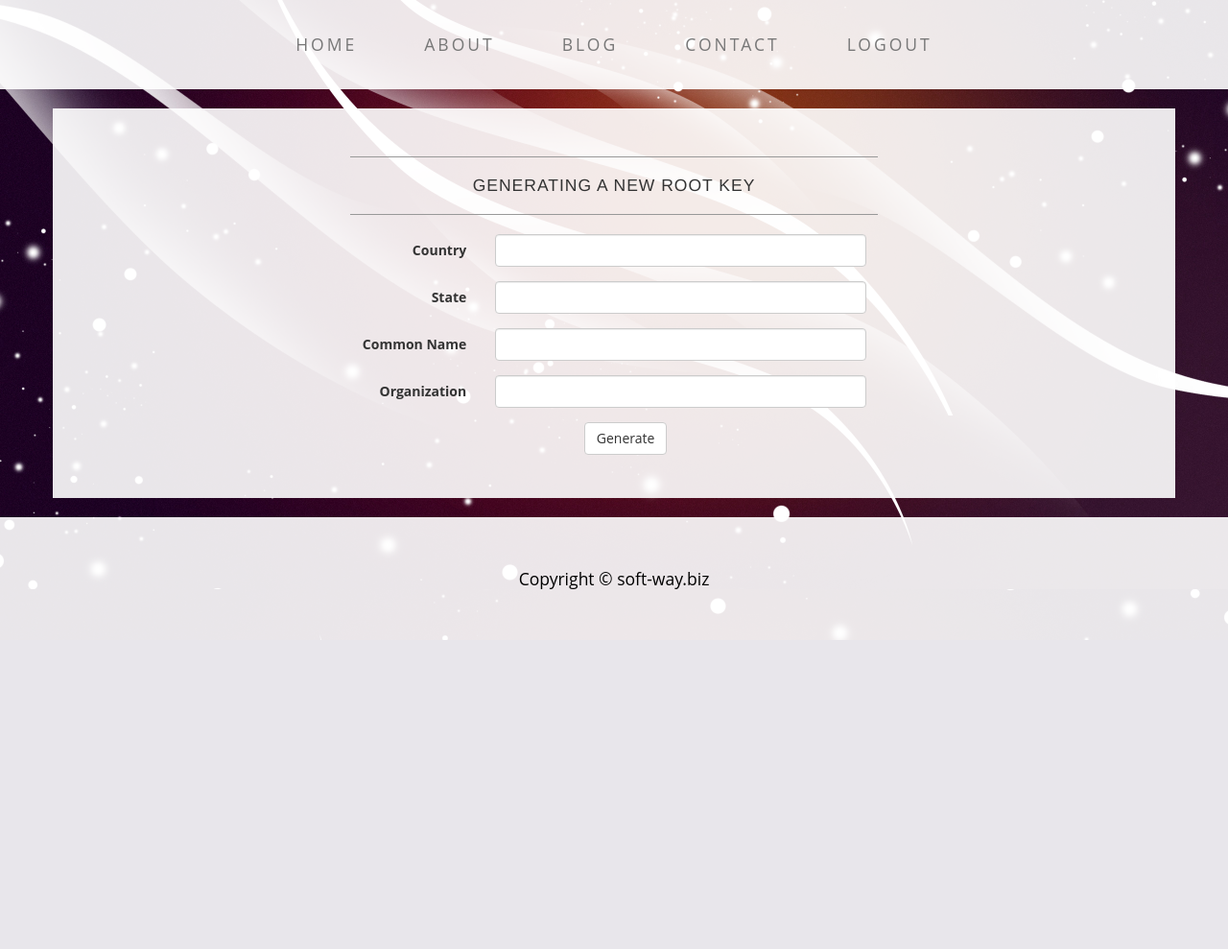
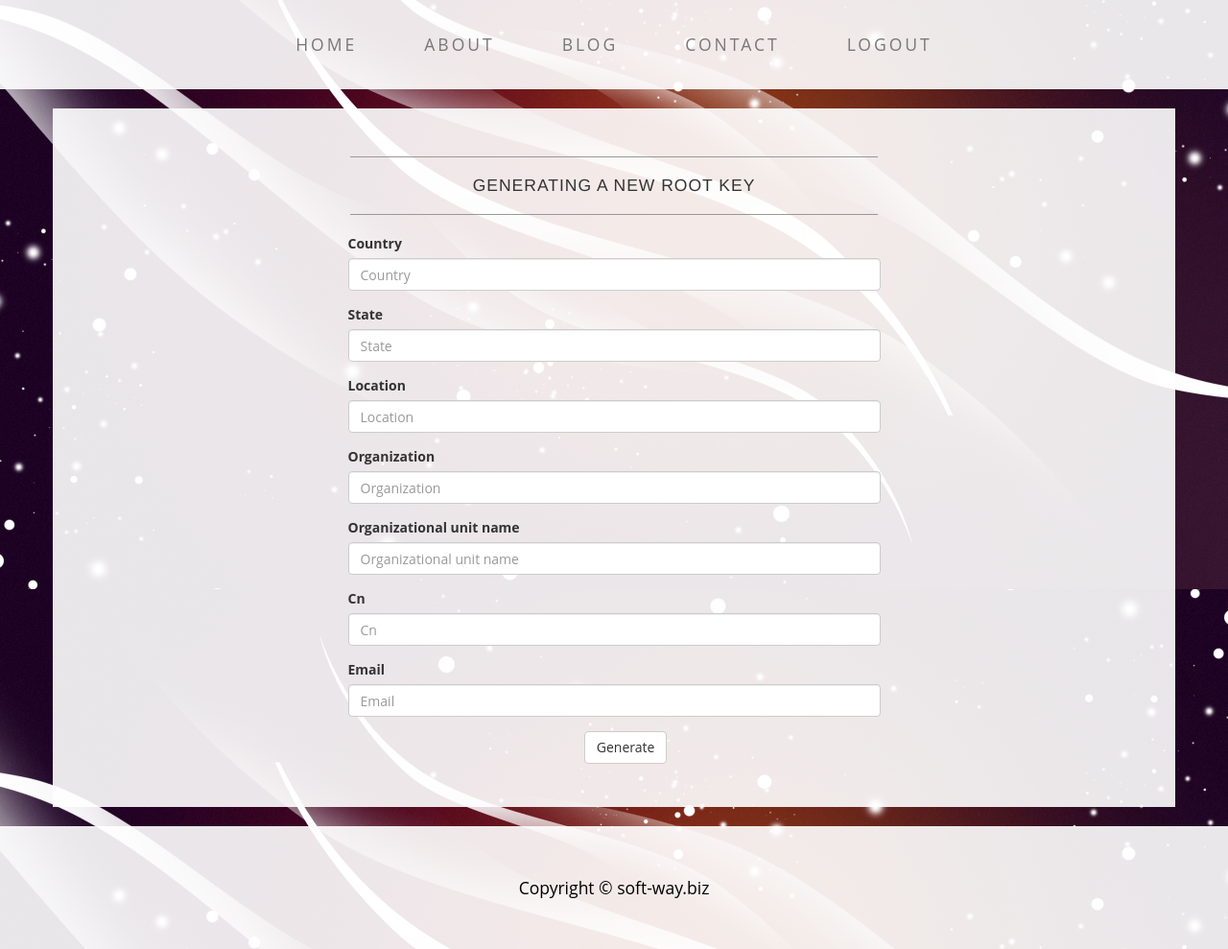
Before and after one commit to telminov/ca, a Django app: page /no_root_key/ in a window 1280 px wide. Shown: the part 186-1175 px from the top of the page at 96% size. Before the commit the page ends 853 px from the top, so only its background shows below. Run offline with Django 3.2, Linux system fonts and the light colour scheme; some libraries are stand-ins or nearby versions.

Commit message:
#3 в первом приближении

```diff
--- a/ca/forms.py
+++ b/ca/forms.py
@@ -7,3 +7,13 @@ class RootCrt(forms.ModelForm):
     class Meta:
         model = models.RootCrt
         fields = ('key', 'crt')
+
+
+class ConfigRootCrt(forms.Form):
+    Country = forms.CharField()
+    State = forms.CharField()
+    Location = forms.CharField()
+    Organization = forms.CharField()
+    Organizational_Unit_Name = forms.CharField(required=False)
+    CN = forms.CharField()
+    email = forms.EmailField(required=False)
--- a/ca/templates/ca/no_root_key.html
+++ b/ca/templates/ca/no_root_key.html
@@ -1,4 +1,5 @@
 {% extends 'ca/base.html' %}
+{% load bootstrap3 %}
 
 {% block title %}
     Generating root key
@@ -14,9 +15,11 @@
                 <hr>
                 <hr class="visible-xs">
 
-                <form class="form-horizontal col-sm-6 col-sm-offset-3">
-                    <div class="form-group">
-                        <label for="inputCountry" class="col-sm-3 control-label">Country</label>
+                <form class="form-horizontal col-sm-6 col-sm-offset-3" method="post">
+                    {% csrf_token %}
+                    {% bootstrap_form form %}
+{#                     <div class="form-group">#}
+<!--                        <label for="inputCountry" class="col-sm-3 control-label">Country</label>
                         <div class="col-sm-9">
                             <input type="text" class="form-control" id="inputCountry">
                         </div>
@@ -38,7 +41,7 @@
                         <div class="col-sm-9">
                             <input type="text" class="form-control" id="inputOrgname">
                         </div>
-                    </div>
+                    </div> -->
                     <div class="form-group">
                         <div class="col-sm-offset-5 col-sm-10">
                             <button type="submit" class="btn btn-default">Generate</button>
--- a/ca/urls.py
+++ b/ca/urls.py
@@ -3,7 +3,8 @@ from django.conf.urls import url
 from . import views
 
 urlpatterns = [
-    url(r'^$', views.index, name='index'),
-    url(r'^has_root_key/$', views.has_root_key, name='has_root_key'),
-    url(r'^no_root_key/$', views.no_root_key, name='no_root_key'),
+    url(r'^change_root_crt/$', views.IndexRootCrt.as_view(), name='index'),
+    url(r'^has_root_key/$', views.LoadRootCrt.as_view(), name='has_root_key'),
+    url(r'^view_root_crt$', views.ViewRootCrt.as_view(), name='view_root_crt'),
+    url(r'^no_root_key/$', views.GenerateRootCrt.as_view(), name='no_root_key'),
 ]
--- /dev/null
+++ b/ca/utils.py
@@ -0,0 +1,40 @@
+from OpenSSL import crypto
+from django.conf import settings
+
+from ca import models
+
+KEY_FILE = '/root/rootCA.key'
+CERT_FILE = '/root/rootCA.crt'
+
+
+def create_self_signed_cert_root(cleanned_data):
+    k = crypto.PKey()
+    k.generate_key(crypto.TYPE_RSA, 2048)
+
+    cert = crypto.X509()
+    cert.get_subject().C = cleanned_data['Country']
+    cert.get_subject().ST = cleanned_data['State']
+    cert.get_subject().L = cleanned_data['Location']
+    cert.get_subject().O = cleanned_data['Organization']
+    if cleanned_data['Organizational_Unit_Name']:
+        cert.get_subject().OU = cleanned_data['Organizational_Unit_Name']
+    cert.get_subject().CN = cleanned_data['CN']
+    if cleanned_data['email']:
+        cert.get_subject().emailAddress = cleanned_data['email']
+    cert.set_serial_number(1000)
+    cert.gmtime_adj_notBefore(0)
+    cert.gmtime_adj_notAfter(10 * 365 * 24 * 60 * 60)
+    cert.set_issuer(cert.get_subject())
+    cert.set_pubkey(k)
+    cert.sign(k, 'sha1')
+
+    with open(settings.MEDIA_ROOT + CERT_FILE, 'wb') as f:
+        f.write(crypto.dump_certificate(crypto.FILETYPE_PEM, cert))
+
+    with open(settings.MEDIA_ROOT + KEY_FILE, 'wb') as f:
+        f.write(crypto.dump_privatekey(crypto.FILETYPE_PEM, k))
+
+    models.RootCrt.objects.create(
+        key=KEY_FILE,
+        crt=CERT_FILE
+    )
--- a/ca/views.py
+++ b/ca/views.py
@@ -1,13 +1,49 @@
-from django.shortcuts import render
+from OpenSSL import crypto
+
+from django.urls import reverse_lazy
+from django.views.generic import TemplateView, CreateView, DeleteView, FormView
+
+from ca.utils import create_self_signed_cert_root
+from ca import forms
+from ca import models
 
 
-def index(request):
-    return render(request, 'ca/index.html')
+# Запилить миксин, который проверяет существование сертификата рута, если он есть грузить заглушку
+class IndexRootCrt(TemplateView):
+    template_name = 'ca/index.html'
 
 
-def has_root_key(request):
-    return render(request, 'ca/has_root_key.html')
+class LoadRootCrt(CreateView):
+    form_class = forms.RootCrt
+    template_name = 'ca/has_root_key.html'
+    success_url = reverse_lazy('view_root_crt')
 
 
-def no_root_key(request):
-    return render(request, 'ca/no_root_key.html')
+class ViewRootCrt(DeleteView):
+    template_name = 'ca/view_root_crt.html'
+    success_url = reverse_lazy('has_root_key')
+    model = models.RootCrt
+
+    def get_object(self, queryset=None):
+        # предполагается, что такой объект только один
+        obj = models.RootCrt.objects.first()
+        return obj
+
+    def get_context_data(self, **kwargs):
+        context = super(ViewRootCrt, self).get_context_data(**kwargs)
+
+        st_cert = open('media/' + str(models.RootCrt.objects.first().crt), 'rt').read()
+        cert = crypto.load_certificate(crypto.FILETYPE_PEM, st_cert)
+
+        context['C'] = cert.get_subject()
+        return context
+
+
+class GenerateRootCrt(FormView):
+    form_class = forms.ConfigRootCrt
+    template_name = 'ca/no_root_key.html'
+    success_url = reverse_lazy('view_root_crt')
+
+    def form_valid(self, form):
+        create_self_signed_cert_root(form.cleaned_data)
+        return super(GenerateRootCrt, self).form_valid(form)
```
Also changed, not shown: ca/templates/ca/has_root_key.html (+4 -7 lines), ca/templates/ca/view_root_crt.html (added, +20 -0 lines).
